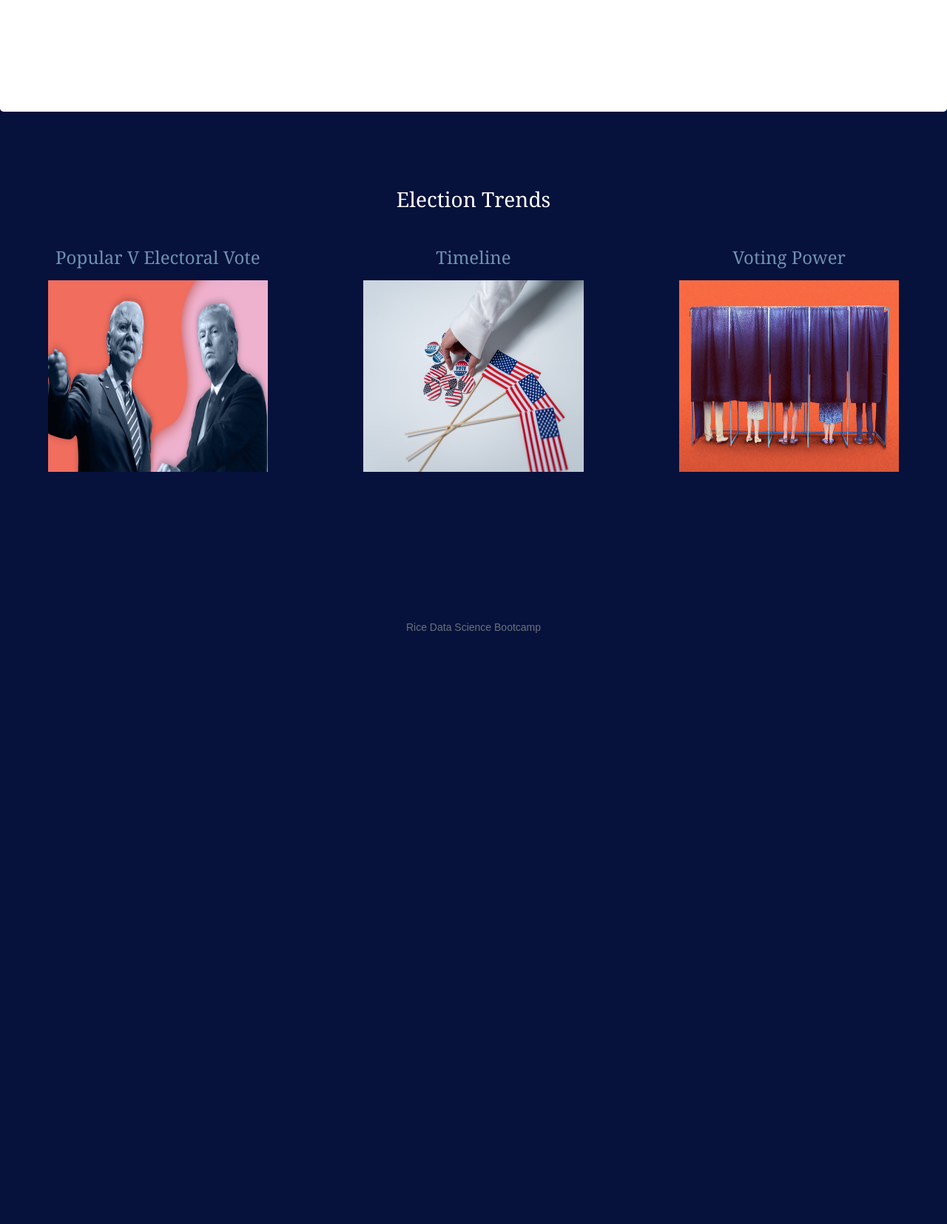
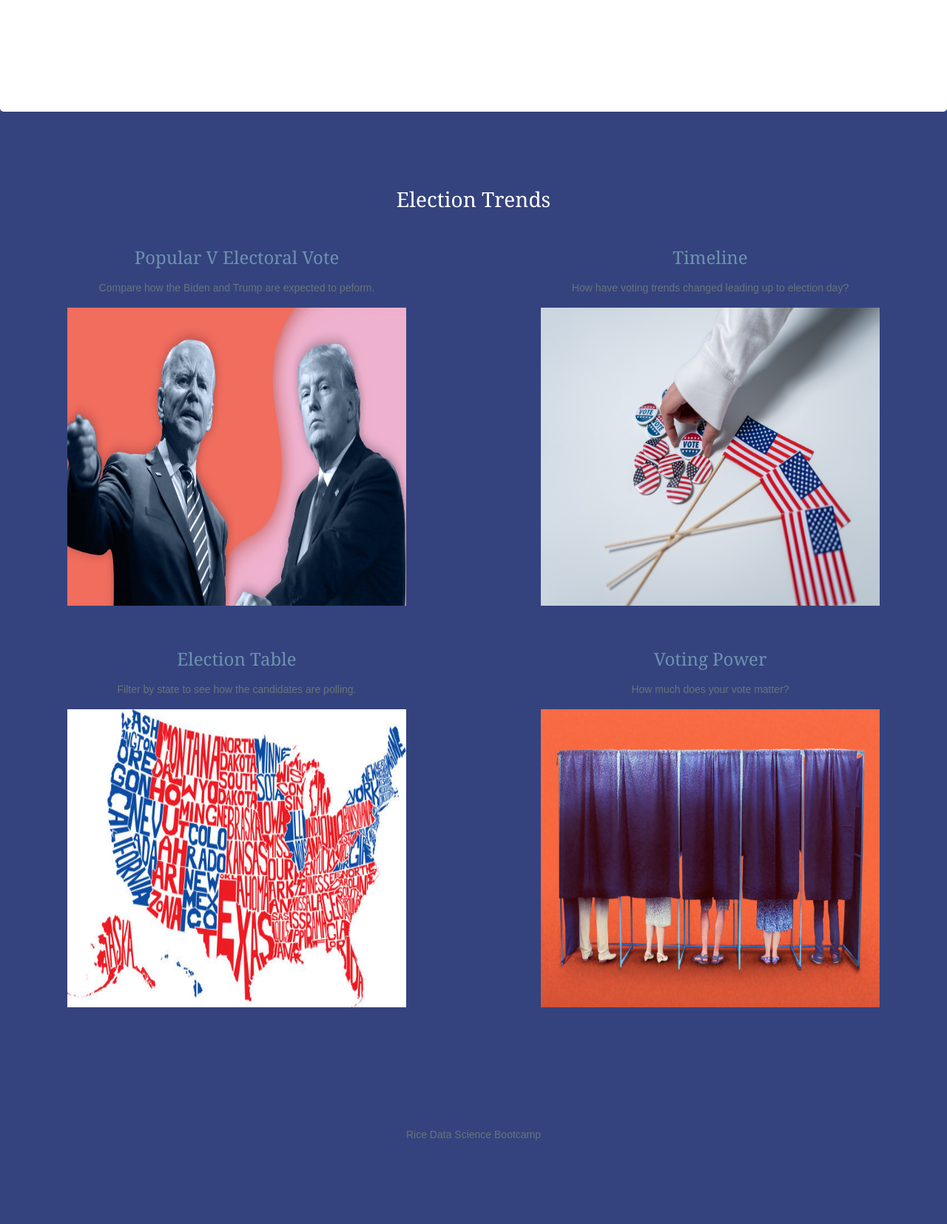
Before and after one commit to ejkaster/Project2-2020-US-Presidential-Election, a Flask app: page / in a window 1280 px wide. Shown: the part 456-2111 px from the top of the page at 74% size. Before the commit the page ends 1312 px from the top, so only its background shows below. Run offline with Flask 2, Linux system fonts and the light colour scheme; some libraries are stand-ins or nearby versions.

Commit message:
add 4th chart page and js

```diff
--- a/app.py
+++ b/app.py
@@ -34,6 +34,11 @@ def timeline():
 def votepower():
     return render_template("votepower.html")
 
+# Data Table
+@app.route("/datatable")
+def datatable():
+    return render_template("datatable.html")
+
 # About/Resources/Sources
 @app.route("/about")
 def about():
@@ -48,7 +53,7 @@ def apis():
         f'<a href="/api/v1.0/states">/api/states</a><br/>'
         f'<a href="/api/v1.0/national">/api/national</a><br/>'
         f'<a href="/api/v1.0/popular">/api/popular</a><br/>'
-        f'<a href="/api/v1.0/popular">/api/table</a><br/>'
+        f'<a href="/api/v1.0/table">/api/table</a><br/>'
 )
 
 # All API items
--- a/static/CSS/style.css
+++ b/static/CSS/style.css
@@ -1,10 +1,10 @@
-body{
-	background-color: #06113C;
+body {
+	background-color: #34437e;
 	height: 100%;
 	min-height: 100%;
 }
 
-.navbar{
+.navbar {
 	color: white;
 	max-height: 60px;
 	background-color: #981526;
@@ -17,7 +17,7 @@ body{
 	color: #ffffff;
 }
 
-.navigation .navbar-brand{
+.navigation .navbar-brand {
 	color: white;
 	padding: inherit;
 	font-weight: bold;
@@ -25,54 +25,98 @@ body{
 
 }
 
-.dropdown-item{
+.dropdown-item {
 	color: #6E92AE;
 }
 
-.dropdown-menu .dropdown-item:hover, .dropdown-menu .dropdown-item:active{
-	background-color:#E74B60;
+.dropdown-menu .dropdown-item:hover,
+.dropdown-menu .dropdown-item:active {
+	background-color: #E74B60;
 	margin-right: 10px;
 }
 
-.nav-link:hover{
-    background-color:#E74B60;
+.nav-link:hover {
+	background-color: #E74B60;
 }
 
 .container-fluid {
 	padding-top: 70px;
 	padding-bottom: 70px;
+	color: white;
 }
 
 
-.bg-1{
-    background-color:#ffffff;
-    /* background-image: url("Images/pexels-aaron-schwartz-1093645.jpg"); */
+.bg-1 {
+	background-color: #ffffff;
 	background-size: cover;
 	color: #06113C;
 }
 
-  .jumbotron{
-	background-color:#ffffff;
+.jumbotron {
+	background-color: #ffffff;
+}
+
+
+  /* Adding styles to the aside and filter form */
+  .election-form {
+	margin-top: 50px;
+  }
+
+  .filters .panel-body {
+	padding: 0;
+  }
+
+  .filters {
+	margin-top: 10px;
+  }
+
+  select {
+	display: block;
+	width: 100%;
+	padding: 8px;
+	color: #8e979f;
+	outline: none;
+  }
+
+  #table-area th {
+	text-align: center;
+  }
+
+  #table-area th:first-child,
+  #table-area th:nth-child(2),
+  #table-area th:nth-child(6) {
+	min-width: 70px;
+  }
+
+  .loader {
+	margin-top: 50px;
+  }
+
+  .margin-top-50 {
+	margin-top: 50px;
   }
 
 /* Media Queries */
-@media (max-width: 1200px){
-	.navbar-expand-md{
+@media (max-width: 1200px) {
+	.navbar-expand-md {
 		background-color: #981526;
 	}
-	.navbar{
+
+	.navbar {
 		max-height: none;
 		padding: inherit;
 	}
-	.navbar div{
+
+	.navbar div {
 		margin: inherit;
 		background-color: white;
 	}
-	.navbar-brand{
+
+	.navbar-brand {
 		padding: 10px;
 	}
 
-	button{
+	button {
 		margin-left: auto;
 	}
 
@@ -96,7 +140,9 @@ body{
 	color: black;
 	background-color: white;
 }
-.description-header, .imageNav-header {
+
+.description-header,
+.imageNav-header {
 	padding-top: 15px;
 	padding-left: 4px;
 	/* color: #6E92AE; */
@@ -105,7 +151,7 @@ body{
 	font-family: Georgia, Times, "Times New Roman", serif;
 }
 
-img{
+img {
 	width: 100%;
 	height: 100%;
 }
@@ -116,38 +162,41 @@ img{
 	height: 60%;
 }
 
-p{
+p {
 	color: #697379;
 	font-size: 14px;
 	font-family: Arial, Helvetica, sans-serif;
 }
 
-strong{
+strong {
 	color: #E74B60;
 }
 
 
-a:link, a:visited {
+a:link,
+a:visited {
 	color: #6E92AE;
 }
 
-  a:hover, a:active {
+a:hover,
+a:active {
 	color: rgb(102, 172, 212);
 }
 
-h3{
+h3 {
 	color: white;
 	font-family: Georgia, Times, "Times New Roman", serif;
 }
 
-h4{
+h4 {
 	color: #6E92AE;
 	font-family: Georgia, Times, "Times New Roman", serif;
 }
 
 
-.active, .imageNav-photo:hover{
-    border-color:#981526;
+.active,
+.imageNav-photo:hover {
+	border-color: #981526;
 	border-style: solid;
 }
 
@@ -170,45 +219,53 @@ path {
 	stroke-width: 1;
 	shape-rendering: crispEdges;
 }
-#legendContainer{
-	position:absolute;
-	top:60px;
-	left:10px;
+
+#legendContainer {
+	position: absolute;
+	top: 60px;
+	left: 10px;
 	overflow: auto;
-	height:490px;
-	width:110px;
+	height: 490px;
+	width: 110px;
 }
-#legend{
-	width:90px;
-	height:200px;
+
+#legend {
+	width: 90px;
+	height: 200px;
 }
+
 .legend {
 	font-size: 12px;
 	font-weight: normal;
 	text-anchor: left;
 }
-.legendcheckbox{
+
+.legendcheckbox {
 	cursor: pointer;
 }
-#showAll{
-	position:absolute;
-	top:600px;
-	left:880px;
+
+#showAll {
+	position: absolute;
+	top: 600px;
+	left: 880px;
 }
-#clearAll{
-	position:absolute;
-	top:600px;
-	left:950px;
+
+#clearAll {
+	position: absolute;
+	top: 600px;
+	left: 950px;
 }
-input{
-	border-radius:5px;
-	padding:5px 10px;
-	background:#999;
-	border:0;
-	color:#fff;
+
+input {
+	border-radius: 5px;
+	padding: 5px 10px;
+	background: #999;
+	border: 0;
+	color: #fff;
 }
-#inds{
-	position:absolute;
-	top:10px;
-	left:10px;
+
+#inds {
+	position: absolute;
+	top: 10px;
+	left: 10px;
 }
--- a/templates/about.html
+++ b/templates/about.html
@@ -28,6 +28,7 @@
                 <a class="dropdown-item" href="/comparisons">Popular v Electoral Vote</a>
                 <a class="dropdown-item" href="/timeline">Timeline</a>
                 <a class="dropdown-item" href="/votepower">Voting Power</a>
+                <a class="dropdown-item" href="/datatable">Election Data</a>
             </div>
           </li>
           <li class="nav-item">
@@ -71,6 +72,7 @@
   <br><a href="/api/v1.0/states" target="_blank">/api/v1.0/states</a>
   <br><a href="/api/v1.0/national" target="_blank">/api/v1.0/national</a>
   <br><a href="/api/v1.0/popular" target="_blank">/api/v1.0/popular</a>
+  <br><a href="/api/v1.0/table" target="_blank">/api/v1.0/table</a>
 </p>
 
 <p><strong>Resources</strong>
--- a/templates/comparisons.html
+++ b/templates/comparisons.html
@@ -28,6 +28,7 @@
                 <a class="dropdown-item" href="/comparisons">Popular v Electoral Vote</a>
                 <a class="dropdown-item" href="/timeline">Timeline</a>
                 <a class="dropdown-item" href="/votepower">Voting Power</a>
+                <a class="dropdown-item" href="/datatable">Election Data</a>
             </div>
           </li>
           <li class="nav-item">
--- a/templates/datatable.html
+++ b/templates/datatable.html
@@ -28,6 +28,7 @@
               <a class="dropdown-item" href="/comparisons">Popular v Electoral Vote</a>
               <a class="dropdown-item" href="/timeline">Timeline</a>
               <a class="dropdown-item" href="/votepower">Voting Power</a>
+              <a class="dropdown-item" href="/datatable">Election Data</a>
           </div>
         </li>
         <li class="nav-item">
@@ -42,13 +43,11 @@
         <div class="container-fluid bg-1 text-center">
           <!-- <h1>2020 U.S. Presidential Election</h1>      -->
           <p><img src="../static/Images/banner.png" style="width:800px;" alt="2020 Presidential Election Banner"></p>
+          <p><h2>U.S. Presidential Election Statistics</h2></p>
         </div>
       </div>
 
 
-      <div class="hero text-center">
-        <h1>U.S. Presidential Election Statistics</h1>
-      </div>
       <div class="container">
         <div class="row margin-top-30">
           <div class="col-md-2">
--- a/templates/index.html
+++ b/templates/index.html
@@ -28,6 +28,7 @@
                 <a class="dropdown-item" href="/comparisons">Popular v Electoral Vote</a>
                 <a class="dropdown-item" href="/timeline">Timeline</a>
                 <a class="dropdown-item" href="/votepower">Voting Power</a>
+                <a class="dropdown-item" href="/datatable">Election Data</a>
             </div>
           </li>
           <li class="nav-item">
@@ -50,20 +51,32 @@
       <div class="container-fluid text-center">
         <h3>Election Trends</h3><br>
         <div class="row">
-          <div class="col-sm-4">
+          <div class="col-sm-6">
             <p><h4>Popular V Electoral Vote</h4></p>
+            <p>Compare how the Biden and Trump are expected to peform.</p>
             <a href="/comparisons">
                 <img src="../static/Images/Biden-Trump.jpg" class="img-responsive" style="width:75%" alt="Biden v Trump"></a>
           </div>
-          <div class="col-sm-4">
+          <div class="col-sm-6">
             <p><h4>Timeline</h4></p>
+            <p>How have voting trends changed leading up to election day?</p>
             <a href="/timeline"><img src="../static/Images/vote.jpg" class="img-responsive" style="width:75%" alt="Vote America"></a>
           </div>
-          <div class="col-sm-4">
+        </div>
+      </div>
+
+        <div class="container-fluid text-center">
+        <div class="row">
+          <div class="col-sm-6">
+            <p><h4>Election Table</h4></p>
+            <p>Filter by state to see how the candidates are polling.</p>
+            <a href="/datatable"><img src="../static/Images/electoralcollege.jpg" class="img-responsive" style="width:75%" alt="Voting Power"></a>
+          </div>
+          <div class="col-sm-6">
             <p><h4>Voting Power</h4></p>
+            <p>How much does your vote matter?</p>
             <a href="/votepower"><img src="../static/Images/votepower.jpg" class="img-responsive" style="width:75%" alt="Voting Power"></a>
           </div>
-
         </div>
       </div>
 
--- a/templates/timeline.html
+++ b/templates/timeline.html
@@ -28,6 +28,7 @@
               <a class="dropdown-item" href="/comparisons">Popular v Electoral Vote</a>
               <a class="dropdown-item" href="/timeline">Timeline</a>
               <a class="dropdown-item" href="/votepower">Voting Power</a>
+              <a class="dropdown-item" href="/datatable">Election Data</a>
           </div>
         </li>
         <li class="nav-item">
--- a/templates/votepower.html
+++ b/templates/votepower.html
@@ -28,6 +28,7 @@
               <a class="dropdown-item" href="/comparisons">Popular v Electoral Vote</a>
               <a class="dropdown-item" href="/timeline">Timeline</a>
               <a class="dropdown-item" href="/votepower">Voting Power</a>
+              <a class="dropdown-item" href="/datatable">Election Data</a>
           </div>
         </li>
         <li class="nav-item">
```
Also changed, not shown: static/js/table.js (+5 -5 lines), static/Images/electoralcollege.jpg (added). Lines whose indentation alone changed are shown as unchanged.
